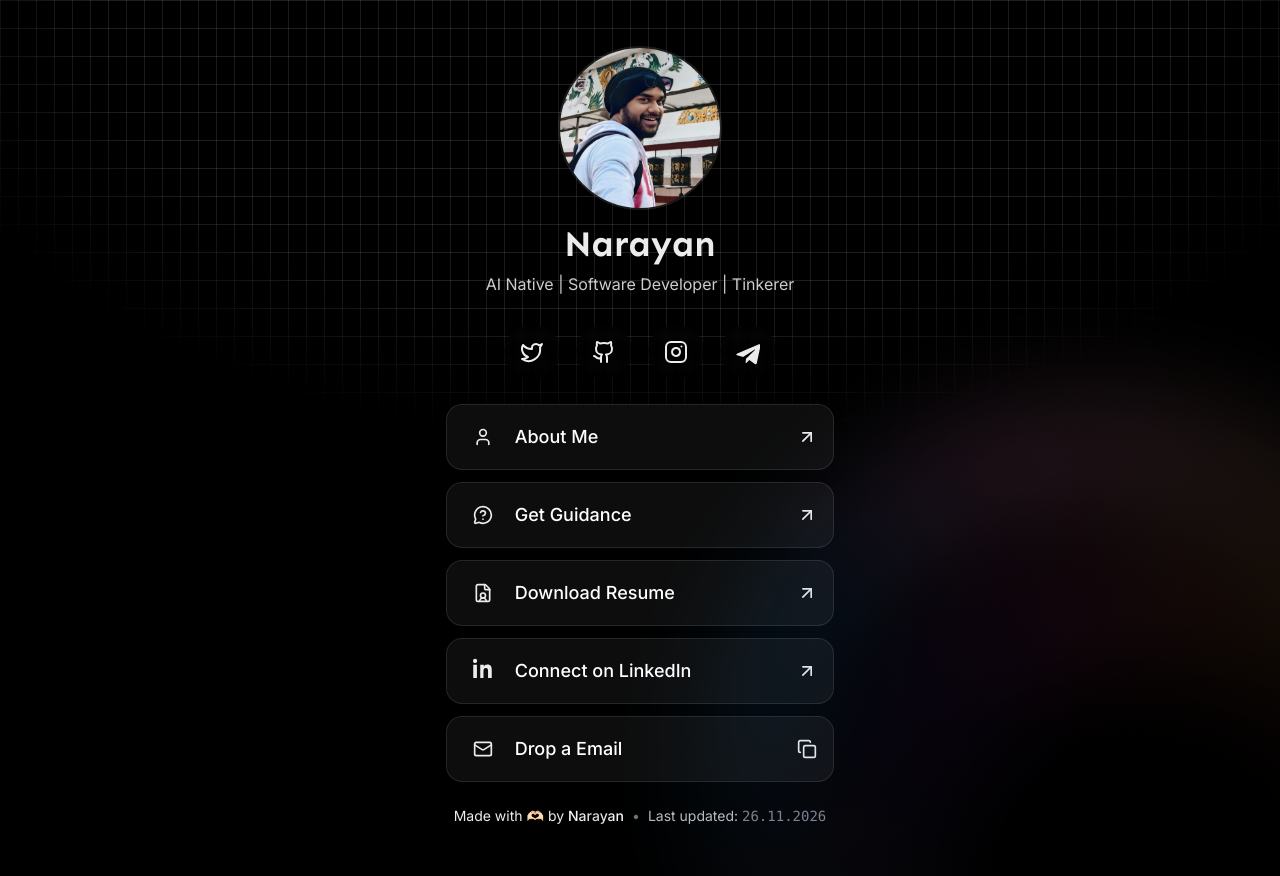
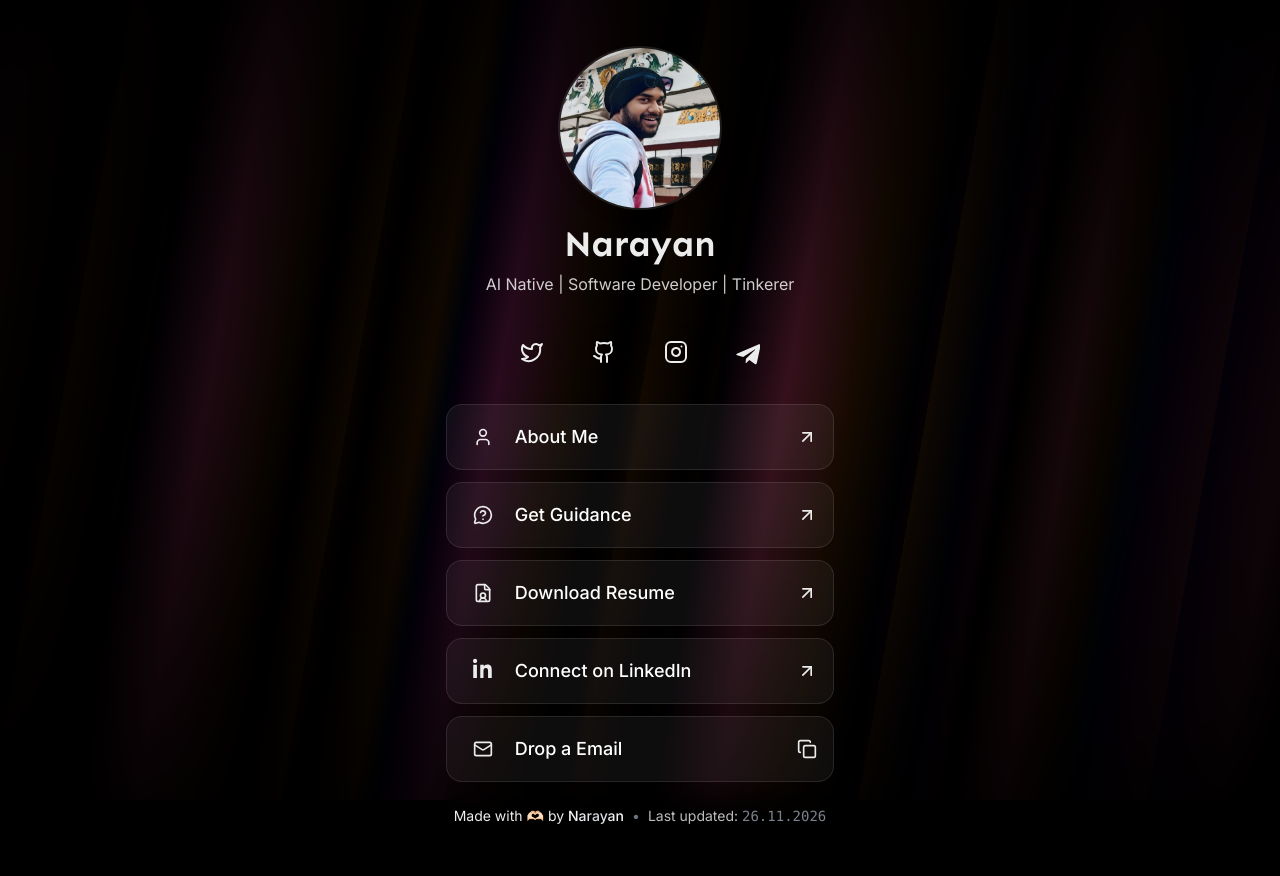
Before and after one commit to narayann7/connect, a React (Vite) app: page / in a window 1280 px wide. Shown: the top 876 px of the page. Built offline with nearby package versions, Linux system fonts and the light colour scheme.

Commit message:
feat: new background

```diff
--- a/src/app/App.tsx
+++ b/src/app/App.tsx
@@ -1,24 +1,13 @@
-import { motion } from "framer-motion";
 import { Route, Routes } from "react-router-dom";
-import blur_circle from "../assets/blur_circle.png";
+import AnimatedBackground from "./components/AnimatedBackground";
 import Core from "./components/Core";
 import NotFound from "./components/NotFound";
 
 function App() {
   return (
     <div className="relative min-h-screen w-full bg-black overflow-hidden">
-      {/* Animated Grid background with pulse effect */}
-      <motion.div
-        className="absolute inset-0 bg-[linear-gradient(to_right,#afafaf39_1px,transparent_1px),linear-gradient(to_bottom,#c3c3c339_1px,transparent_1px)] bg-[size:14px_24px] sm:bg-[size:16px_26px] md:bg-[size:18px_28px] [mask-image:radial-gradient(ellipse_60%_50%_at_50%_0%,#000_70%,transparent_100%)] pointer-events-none"
-        animate={{
-          opacity: [0.5, 0.8, 0.5],
-        }}
-        transition={{
-          duration: 8,
-          repeat: Infinity,
-          ease: "easeInOut",
-        }}
-      />
+      {/* Animated gradient background */}
+      <AnimatedBackground />
 
       {/* Main content */}
       <div className="flex items-center justify-center flex-col relative z-10">
@@ -26,28 +15,6 @@ function App() {
           <Route path="/" element={<Core />} />
           <Route path="*" element={<NotFound />} />
         </Routes>
-
-        {/* Animated blur circle decoration with rotation and pulse */}
-        <motion.div
-          className="absolute w-[600px] h-[600px] sm:w-[800px] sm:h-[800px] md:w-[1000px] md:h-[1000px] bg-no-repeat bg-contain pointer-events-none bottom-[-30vh] sm:bottom-[-40vh] md:bottom-[-50vh] opacity-20 sm:opacity-25 right-[-20vh] sm:right-[-30vh] md:right-[-40vh]"
-          style={{ backgroundImage: `url(${blur_circle})` }}
-          animate={{
-            rotate: 360,
-            scale: [1, 1.05, 1],
-          }}
-          transition={{
-            rotate: {
-              duration: 60,
-              repeat: Infinity,
-              ease: "linear",
-            },
-            scale: {
-              duration: 15,
-              repeat: Infinity,
-              ease: "easeInOut",
-            },
-          }}
-        />
       </div>
     </div>
   );
--- /dev/null
+++ b/src/app/components/AnimatedBackground.tsx
@@ -0,0 +1,143 @@
+import { motion } from "framer-motion";
+
+type BlendMode =
+  | "normal"
+  | "multiply"
+  | "screen"
+  | "overlay"
+  | "darken"
+  | "lighten"
+  | "color-dodge"
+  | "color-burn"
+  | "hard-light"
+  | "soft-light"
+  | "difference"
+  | "exclusion"
+  | "hue"
+  | "saturation"
+  | "color"
+  | "luminosity";
+
+interface AnimatedBackgroundProps {
+  /** Colors used in the gradient bands */
+  colors?: string[];
+  /** Wrapper opacity (0–1) */
+  opacity?: number;
+  /** Blur applied to the base layer in px */
+  blur?: number;
+  /** Gradient angle in degrees */
+  angle?: number;
+  /** Duration of the base layer animation in seconds */
+  baseDuration?: number;
+  /** Duration of the overlay layer animation in seconds */
+  overlayDuration?: number;
+  /** blend-mode of the overlay layer */
+  overlayBlendMode?: BlendMode;
+  /** Opacity of the scanline-style overlay bands (0–1) */
+  overlayBandOpacity?: number;
+  /** Show / hide the overlay layer */
+  showOverlay?: boolean;
+  /** Opacity of the edges (0 = fully transparent edges / strong vignette, 1 = no fade) */
+  edgeOpacity?: number;
+  /** Extra Tailwind / CSS class names for the wrapper */
+  className?: string;
+}
+
+export default function AnimatedBackground({
+  colors = ["#8b5cf6", "#3b82f6", "#ec4899"],
+  opacity = 0.4,
+  blur = 80,
+  angle = 100,
+  baseDuration = 20,
+  overlayDuration = 15,
+  overlayBlendMode = "difference",
+  overlayBandOpacity = 0.1,
+  showOverlay = true,
+  edgeOpacity = 0,
+  className = "",
+}: AnimatedBackgroundProps) {
+  // Single-point stops 5% apart — same pattern as the original inline gradient.
+  // Append color[0] and color[1] at the end so the repeating tile is seamless.
+  const step = 5;
+  const stops = [
+    ...colors.map((color, i) => `${color} ${10 + i * step}%`),
+    `${colors[0]} ${10 + colors.length * step}%`,
+    ...(colors.length > 1
+      ? [`${colors[1]} ${10 + (colors.length + 1) * step}%`]
+      : []),
+  ].join(", ");
+
+  const baseGradient = `repeating-linear-gradient(${angle}deg, ${stops})`;
+
+  // Scanline bands for the overlay use the first color
+  const [firstColor] = colors;
+  const r = parseInt(firstColor.slice(1, 3), 16);
+  const g = parseInt(firstColor.slice(3, 5), 16);
+  const b = parseInt(firstColor.slice(5, 7), 16);
+  const bandColor = `rgba(${r}, ${g}, ${b}, ${overlayBandOpacity})`;
+
+  const overlayGradient = `
+    repeating-linear-gradient(${angle}deg,
+      ${bandColor} 0%,
+      ${bandColor} 7%,
+      transparent 10%,
+      transparent 12%,
+      ${bandColor} 16%),
+    ${baseGradient}
+  `;
+
+  return (
+    <div
+      className={`fixed inset-0 overflow-hidden ${className}`}
+      style={{
+        opacity,
+        maskImage: `radial-gradient(ellipse at center, black 0%, rgba(0,0,0,${edgeOpacity}) 100%)`,
+        WebkitMaskImage: `radial-gradient(ellipse at center, black 0%, rgba(0,0,0,${edgeOpacity}) 100%)`,
+      }}
+      aria-hidden="true"
+    >
+      {/* Base blurred layer */}
+      <motion.div
+        className="absolute inset-[-100%]"
+        style={{
+          background: baseGradient,
+          backgroundSize: "300% 100%",
+          filter: `blur(${blur}px)`,
+        }}
+        animate={{
+          backgroundPosition: ["0% 50%", "100% 50%", "0% 50%"],
+        }}
+        transition={{
+          duration: baseDuration,
+          repeat: Infinity,
+          ease: "linear",
+        }}
+      />
+
+      {/* Overlay scanline layer */}
+      {showOverlay && (
+        <motion.div
+          className="absolute inset-[-10px]"
+          style={{
+            background: overlayGradient,
+            backgroundSize: "200%, 100%",
+            backgroundPosition: "50% 50%, 50% 50%",
+            mixBlendMode: overlayBlendMode,
+          }}
+          animate={{
+            backgroundPosition: [
+              "50% 50%, 50% 50%",
+              "100% 50%, 150% 50%",
+              "50% 50%, 50% 50%",
+            ],
+          }}
+          transition={{
+            duration: overlayDuration,
+            repeat: Infinity,
+            ease: "linear",
+          }}
+        />
+      )}
+    </div>
+  );
+}
```
